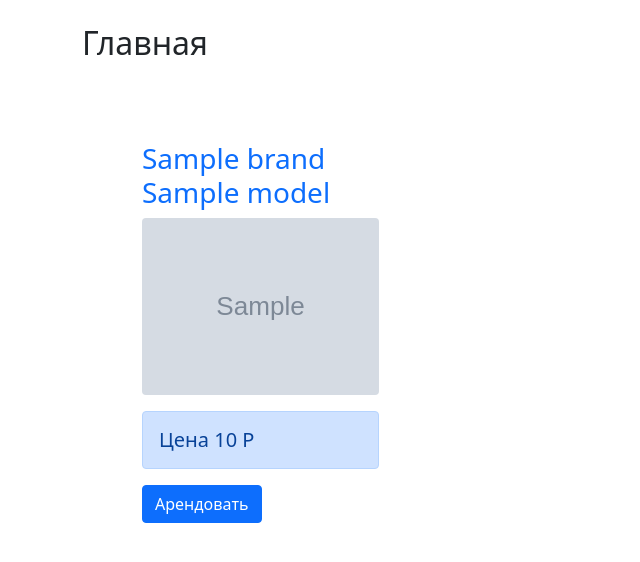
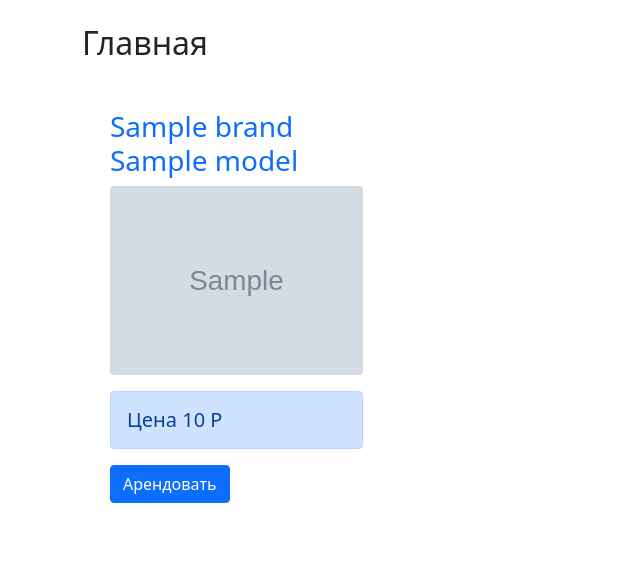
Before and after one commit to suraikin-ilya/django, a Django app: template rent_car/rent_car/templates/index/index.html in a window 1280 px wide. Shown: the part 68-630 px from the top of the page, without its empty margins (0-640 px from the left). Run offline with Django 3.2, Linux system fonts and the light colour scheme; the template is opened without the code that fills it: most values are stand-ins (such as "Sample title", 1, 10 or a date in 2020); grey boxes marked "Sample" are stand-in pictures; parts of the project's set-up code (start-up, migrations or seed data) failed here and were passed over.

Commit message:
styles fix

```diff
--- a/rent_car/rent_car/templates/index/index.html
+++ b/rent_car/rent_car/templates/index/index.html
@@ -5,7 +5,7 @@
         <h2>Главная</h2>
         <div class='row'>
             {% for car in cars %}
-            <div class='col-3 m-5 p-4'>
+            <div class='col-3 m-4 p-3'>
                 <a href="{% url 'rent' car.car_id %}" class="" style="text-decoration: none">
                     <h3 > {{car.brand}} {{car.model}}</h3>
                         <img class='img-fluid rounded mb-3' src='{{car.photo_url}}' alt="{{car.brand}}">
```
